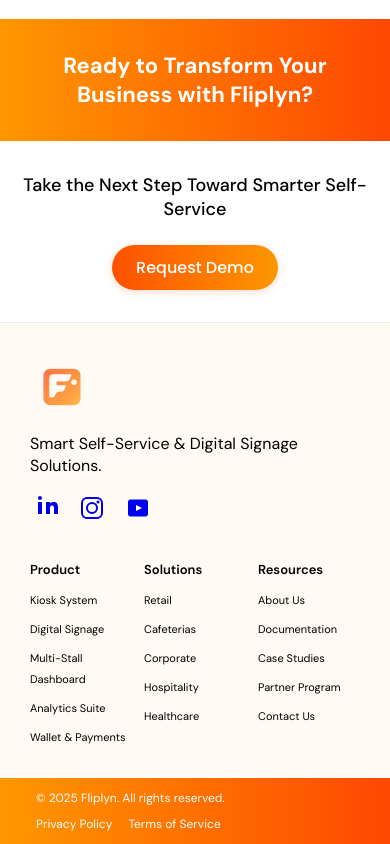
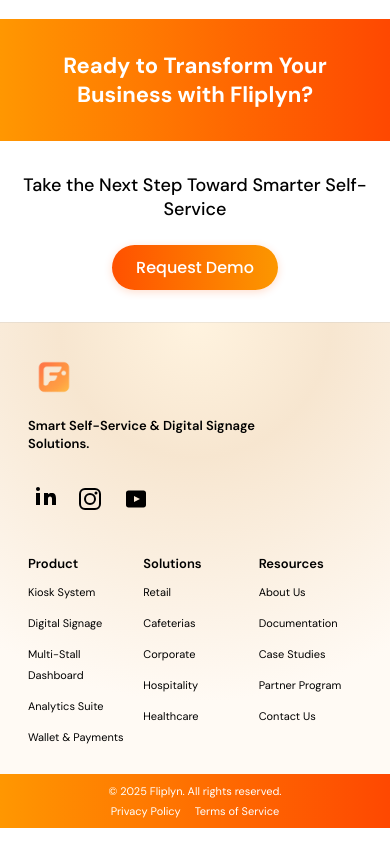
Before and after one commit to madhu-famelyn/Fliplyn-Website, a React (Vite) app: page / in a window 390 px wide. Shown: the part 4981-5825 px from the top of the page. Built offline with nearby package versions, Linux system fonts and the light colour scheme.

Commit message:
Updated home page ui

```diff
--- a/src/components/IndustryCard/IndustryCard.css
+++ b/src/components/IndustryCard/IndustryCard.css
@@ -7,7 +7,8 @@
   transition: all 0.3s ease;
   display: flex;
   flex-direction: column;
-  align-items: flex-start;
+  align-items: center;
+  text-align: center;
 }
 
 @media (hover: hover) and (pointer: fine) {
--- a/src/pages/Home/sections/Footer/Footer.css
+++ b/src/pages/Home/sections/Footer/Footer.css
@@ -3,12 +3,19 @@
 ========================= */
 
 .footer {
-  background-color: #FFFAF4;
+  background: radial-gradient(
+    circle at top center,
+    #fff3df 0%,
+    #f7e6d0 25%,
+    #fffaf4 70%,
+    #fffaf4 100%
+  );
 }
+
 
 .footer-divider {
   height: 1px;
-  background-color: #BBBBBB;
+  background-color: #bbbbbb;
   opacity: 0.25;
 }
 
@@ -22,10 +29,11 @@
 
 .footer-grid {
   display: grid;
-  grid-template-columns: 1fr;
-  gap: 32px;
+  grid-template-columns: 1fr 1.5fr;
+  gap: 48px;
   max-width: 1200px;
   margin: 0 auto;
+  align-items: flex-start;
 }
 
 /* =========================
@@ -40,17 +48,33 @@
 
 .footer-logo {
   width: 64px;
+  height: 64px;
 }
 
 .footer-tagline {
   font-size: 16px;
+  font-weight: 600;
   line-height: 1.4;
-  max-width: 320px;
+  max-width: 260px;
+  color: #000;
 }
 
 .footer-social {
   display: flex;
   gap: 14px;
+  margin-top: 6px;
+}
+
+.footer-social a {
+  display: flex;
+  align-items: center;
+  justify-content: center;
+  color: #000;
+  transition: color 0.3s ease;
+}
+
+.footer-social a:hover {
+  color: #ff5300;
 }
 
 /* =========================
@@ -59,14 +83,15 @@
 
 .footer-links {
   display: grid;
-  grid-template-columns: repeat(3, 1fr); /* 🔒 NEVER STACK */
-  gap: 20px;
+  grid-template-columns: repeat(3, 1fr);
+  gap: 32px;
 }
 
 .footer-column h4 {
   font-size: 16px;
   font-weight: 600;
-  margin-bottom: 10px;
+  margin-bottom: 14px;
+  color: #000;
 }
 
 .footer-column ul {
@@ -75,18 +100,19 @@
   margin: 0;
   display: flex;
   flex-direction: column;
-  gap: 8px;
+  gap: 10px;
 }
 
 .footer-column a {
-  font-size: 13px;
+  font-size: 14px;
   color: #000;
   text-decoration: none;
-  line-height: 1.3;
+  line-height: 1.4;
+  transition: color 0.3s ease;
 }
 
 .footer-column a:hover {
-  color: #FF5300;
+  color: #ff5300;
 }
 
 /* =========================
@@ -94,69 +120,110 @@
 ========================= */
 
 .footer-bottom {
-  background: linear-gradient(90deg, #FF9701 0%, #FE4801 100%);
-  padding: 12px 0;
+  background: linear-gradient(90deg, #ff9701 0%, #fe4801 100%);
+  padding: 10px 0;
 }
 
 .footer-bottom-content {
   max-width: 1200px;
   margin: 0 auto;
-  padding: 0 20px;
+  padding: 0 16px;
   display: flex;
   justify-content: space-between;
   align-items: center;
-  gap: 10px;
+  gap: 8px;
   flex-wrap: wrap;
 }
 
 .footer-copyright {
-  font-size: 12px;
+  font-size: 11px;
   color: #fff;
 }
 
 .footer-legal {
   display: flex;
-  gap: 16px;
+  gap: 14px;
 }
 
 .footer-legal a {
-  font-size: 12px;
+  font-size: 11px;
   color: #fff;
   text-decoration: none;
 }
 
 /* =========================
-   MOBILE FONT SHRINK (NOT STACK)
+   RESPONSIVE DESIGN
 ========================= */
 
+@media (max-width: 1024px) {
+  .footer-grid {
+    gap: 40px;
+  }
+
+  .footer-column a {
+    font-size: 13px;
+  }
+}
+
 @media (max-width: 768px) {
+  .footer-grid {
+    display: flex;
+    flex-direction: column;
+  }
+
+  .footer-brand {
+    order: 1;
+  }
+
+  .footer-links {
+    order: 2;
+  }
+
+  /* 👇 Move social icons AFTER the 3 columns */
+  .footer-social {
+    order: 3;
+    margin-top: 16px;
+    justify-content: flex-start;
+  }
+}
+
+
+@media (max-width: 480px) {
   .footer-content {
-    padding: 32px 14px;
+    padding: 28px 12px;
+  }
+
+  .footer-logo {
+    width: 52px;
+    height: 52px;
+  }
+
+  .footer-tagline {
+    font-size: 13px;
+  }
+
+  /* STILL 3 COLUMNS SIDE BY SIDE */
+  .footer-links {
+    grid-template-columns: repeat(3, 1fr);
+    gap: 12px;
   }
 
   .footer-column h4 {
-    font-size: 14px;
-  }
-
-  .footer-column a {
-    font-size: 12px;
-  }
-
-  .footer-links {
-    gap: 14px;
-  }
-}
-
-@media (max-width: 480px) {
-  .footer-column h4 {
     font-size: 13px;
+    margin-bottom: 8px;
   }
 
   .footer-column a {
     font-size: 11px;
   }
 
-  .footer-links {
-    gap: 12px;
+  .footer-bottom-content {
+    flex-direction: column;
+    text-align: center;
+    gap: 6px;
+  }
+
+  .footer-legal {
+    justify-content: center;
   }
 }
--- a/src/pages/Home/sections/IndustriesSection/IndustriesSection.css
+++ b/src/pages/Home/sections/IndustriesSection/IndustriesSection.css
@@ -49,8 +49,8 @@
 
 .industry-icon {
   margin-bottom: 24px;
-  width: 80px;
-  height: 80px;
+  width: 100px;
+  height: 100px;
   display: flex;
   align-items: center;
   justify-content: center;
```
